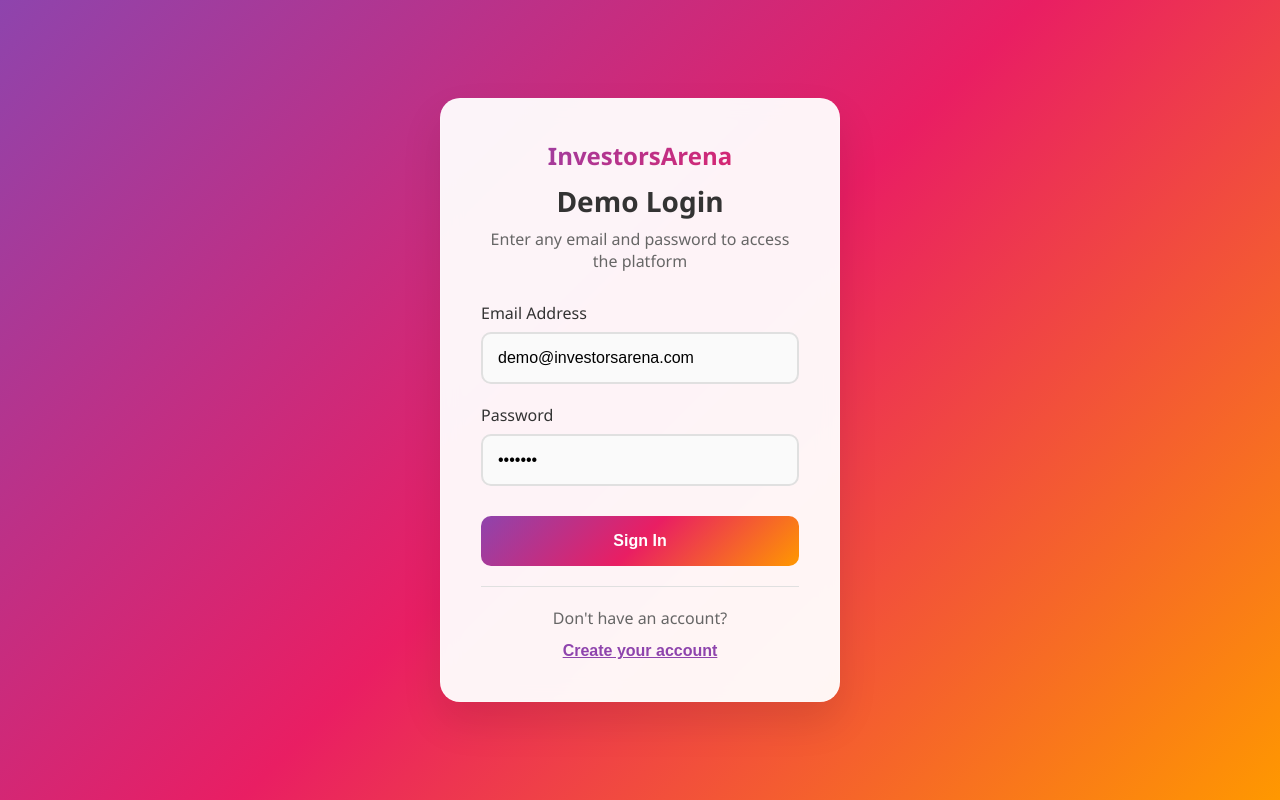
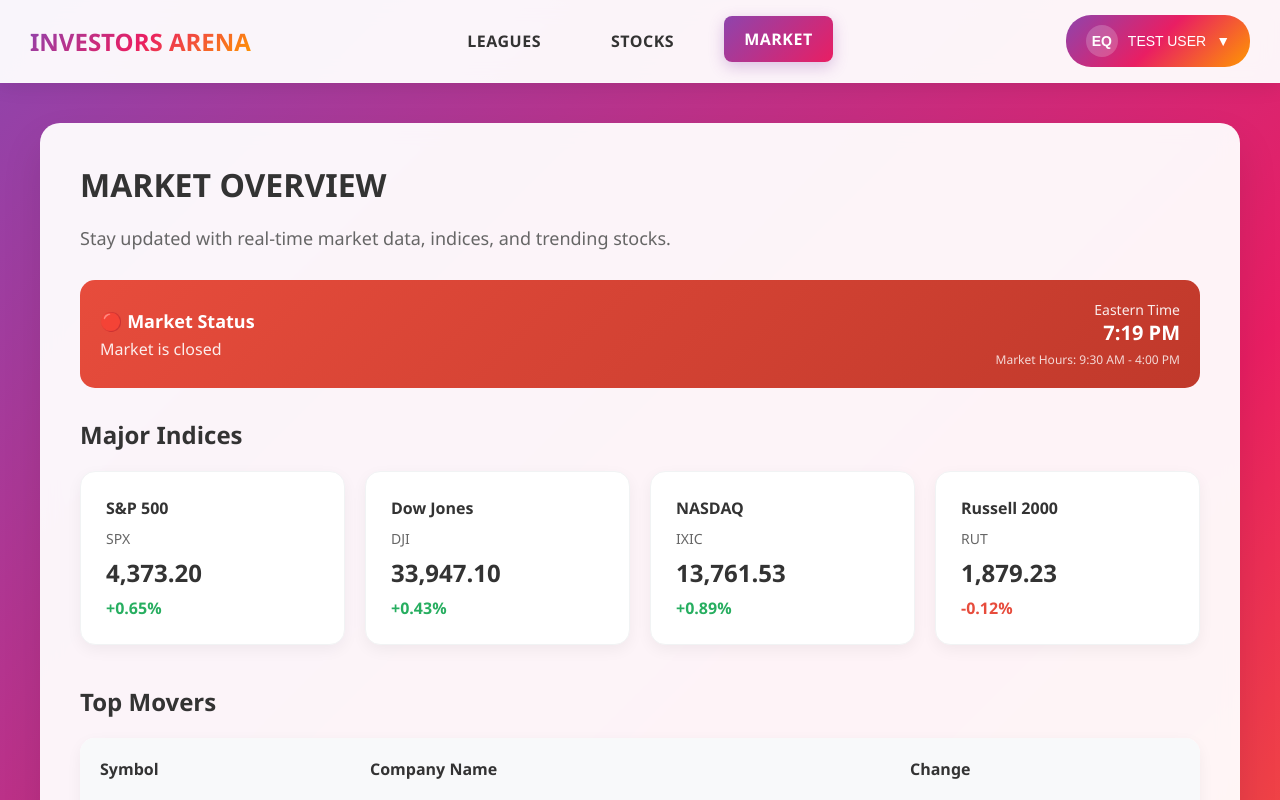
Before and after one commit to emaadqazi/InvestorsArena, a React (Create React App) app in the folder frontend/: page /#/market in a window 1280 px wide. Before the commit this address led to /login. Shown: the top 800 px of the page. Built offline with nearby package versions, Linux system fonts and the light colour scheme.

Commit message:
Added packages to deploy live on GH pages

```diff
--- a/frontend/src/App.js
+++ b/frontend/src/App.js
@@ -1,5 +1,5 @@
 import React from 'react';
-import { BrowserRouter as Router, Routes, Route, Navigate } from 'react-router-dom';
+import { HashRouter as Router, Routes, Route, Navigate } from 'react-router-dom';
 import Login from './components/auth/Login';
 import Signup from './components/auth/Signup';
 import Dashboard from './components/dashboard/Dashboard';
--- a/frontend/src/components/dashboard/Dashboard.js
+++ b/frontend/src/components/dashboard/Dashboard.js
@@ -5,15 +5,18 @@ import '../../styles/navigation.css';
 const Dashboard = () => {
   // Create letter-by-letter reveal effect
   const createLetterReveal = (text) => {
-    console.log('Creating letter reveal for:', text); // Debug log
     return text.split('').map((char, index) => (
       <span
         key={index}
         className="letter-reveal"
         style={{
-          animationDelay: `${index * 0.15}s`,
+          animationDelay: `${index * 0.08}s`,
           marginRight: char === ' ' ? '0.3em' : '0',
-          display: 'inline-block'
+          display: 'inline-block',
+          background: 'linear-gradient(135deg, #8e44ad, #e91e63, #ff9800)',
+          WebkitBackgroundClip: 'text',
+          WebkitTextFillColor: 'transparent',
+          backgroundClip: 'text'
         }}
       >
         {char === ' ' ? '\u00A0' : char}
@@ -36,14 +39,9 @@ const Dashboard = () => {
           <h1 style={{
             fontSize: '36px',
             fontWeight: 'bold',
-            color: '#333',
             marginBottom: '40px',
             textAlign: 'center',
             letterSpacing: '2px',
-            background: 'linear-gradient(135deg, #8e44ad, #e91e63, #ff9800)',
-            WebkitBackgroundClip: 'text',
-            WebkitTextFillColor: 'transparent',
-            backgroundClip: 'text',
             minHeight: '50px',
             display: 'flex',
             justifyContent: 'center',
--- a/frontend/src/components/pages/Market.js
+++ b/frontend/src/components/pages/Market.js
@@ -1,8 +1,48 @@
-import React from 'react';
+import React, { useState, useEffect } from 'react';
 import Navigation from '../common/Navigation';
 import '../../styles/navigation.css';
 
 const Market = () => {
+  const [marketStatus, setMarketStatus] = useState({ isOpen: false, currentTime: '' });
+
+  // Check if market is open (9:30 AM - 4:00 PM EST, Monday-Friday)
+  useEffect(() => {
+    const checkMarketStatus = () => {
+      // Get current time in EST
+      const now = new Date();
+      const estTime = new Date(now.toLocaleString('en-US', { timeZone: 'America/New_York' }));
+
+      const day = estTime.getDay(); // 0 = Sunday, 6 = Saturday
+      const hours = estTime.getHours();
+      const minutes = estTime.getMinutes();
+      const currentMinutes = hours * 60 + minutes;
+
+      // Market hours: 9:30 AM (570 minutes) to 4:00 PM (960 minutes)
+      const marketOpen = 9 * 60 + 30; // 9:30 AM in minutes
+      const marketClose = 16 * 60; // 4:00 PM in minutes
+
+      // Check if it's a weekday (Monday = 1, Friday = 5) and within market hours
+      const isWeekday = day >= 1 && day <= 5;
+      const isDuringMarketHours = currentMinutes >= marketOpen && currentMinutes < marketClose;
+      const isOpen = isWeekday && isDuringMarketHours;
+
+      // Format current time for display
+      const timeString = estTime.toLocaleTimeString('en-US', {
+        hour: 'numeric',
+        minute: '2-digit',
+        hour12: true
+      });
+
+      setMarketStatus({ isOpen, currentTime: timeString });
+    };
+
+    // Check immediately and then every minute
+    checkMarketStatus();
+    const interval = setInterval(checkMarketStatus, 60000);
+
+    return () => clearInterval(interval);
+  }, []);
+
   // Mock market data for demonstration
   const marketIndices = [
     { name: 'S&P 500', symbol: 'SPX', value: '4,373.20', change: '+0.65%', changeColor: '#27ae60' },
@@ -48,7 +88,9 @@ const Market = () => {
 
           {/* Market Status */}
           <div style={{
-            background: 'linear-gradient(135deg, #27ae60, #2ecc71)',
+            background: marketStatus.isOpen
+              ? 'linear-gradient(135deg, #27ae60, #2ecc71)'
+              : 'linear-gradient(135deg, #e74c3c, #c0392b)',
             borderRadius: '15px',
             padding: '20px',
             color: 'white',
@@ -58,12 +100,21 @@ const Market = () => {
             justifyContent: 'space-between'
           }}>
             <div>
-              <h3 style={{ fontSize: '18px', marginBottom: '5px' }}>🟢 Market Status</h3>
-              <p style={{ opacity: 0.9, margin: 0 }}>Markets are currently open</p>
+              <h3 style={{ fontSize: '18px', marginBottom: '5px' }}>
+                {marketStatus.isOpen ? '🟢' : '🔴'} Market Status
+              </h3>
+              <p style={{ opacity: 0.9, margin: 0 }}>
+                {marketStatus.isOpen ? 'Markets are currently open' : 'Market is closed'}
+              </p>
             </div>
             <div style={{ textAlign: 'right' }}>
               <div style={{ fontSize: '14px', opacity: 0.9 }}>Eastern Time</div>
-              <div style={{ fontSize: '20px', fontWeight: 'bold' }}>9:30 AM - 4:00 PM</div>
+              <div style={{ fontSize: '20px', fontWeight: 'bold' }}>
+                {marketStatus.currentTime || 'Loading...'}
+              </div>
+              <div style={{ fontSize: '12px', opacity: 0.8, marginTop: '5px' }}>
+                Market Hours: 9:30 AM - 4:00 PM
+              </div>
             </div>
           </div>
 
--- a/frontend/src/styles/navigation.css
+++ b/frontend/src/styles/navigation.css
@@ -3,22 +3,25 @@
 @keyframes letterReveal {
   0% {
     opacity: 0;
-    transform: translateX(-30px) scale(0.5);
+    transform: translateX(-50px) translateY(-10px) scale(0.5);
+    filter: blur(10px);
   }
-  60% {
+  70% {
     opacity: 1;
-    transform: translateX(5px) scale(1.2);
+    transform: translateX(5px) translateY(0) scale(1.1);
+    filter: blur(0px);
   }
   100% {
     opacity: 1;
-    transform: translateX(0) scale(1);
+    transform: translateX(0) translateY(0) scale(1);
+    filter: blur(0px);
   }
 }
 
 .letter-reveal {
   display: inline-block;
   opacity: 0;
-  animation: letterReveal 0.8s cubic-bezier(0.68, -0.55, 0.265, 1.55) forwards;
+  animation: letterReveal 0.7s cubic-bezier(0.34, 1.56, 0.64, 1) forwards;
 }
 
 .navbar {
```
Also changed, not shown: frontend/package.json (+7 -1 lines), 2 other files (tests, documents, lock files or other folders).
